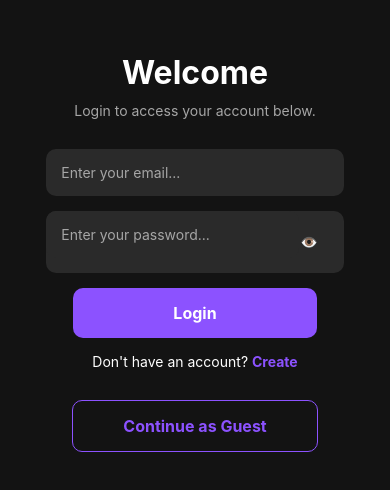
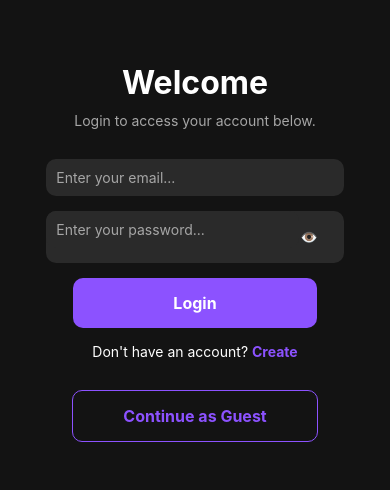
Before and after one commit to Uri-Alvarez/Migraine-less, a React Native app in the folder my-app/: screen /Login in a window 390 px wide. Shown: the part 170-660 px from the top of the page. Built offline with nearby package versions, Linux system fonts and the light colour scheme.

Commit message:
Se ajustaron lasmedidas de alguno inputs del login  On branch front  Changes to be committed: 	modified:   my-app/screens/LoginScreen.js

```diff
--- a/my-app/screens/LoginScreen.js
+++ b/my-app/screens/LoginScreen.js
@@ -108,7 +108,7 @@ const styles = StyleSheet.create({
     width: '85%', // Ancho del campo de entrada al 100%
     backgroundColor: '#2a2a2a', // Fondo gris oscuro para los inputs
     color: '#fff', // Texto blanco
-    padding: 15, // Espaciado interno
+    padding: 10, // Espaciado interno
     borderRadius: 10, // Esquinas redondeadas
     marginBottom: 15, // Espacio inferior entre los campos de entrada
     //marginRight: .01,
```
